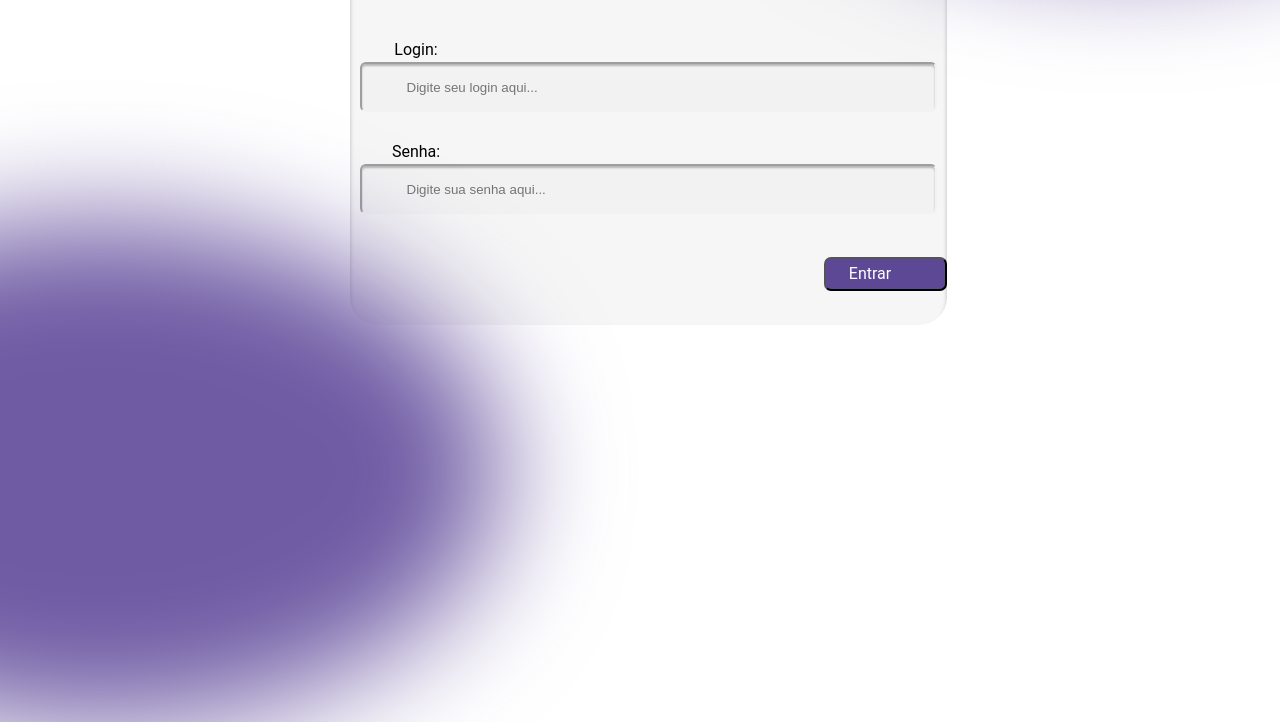
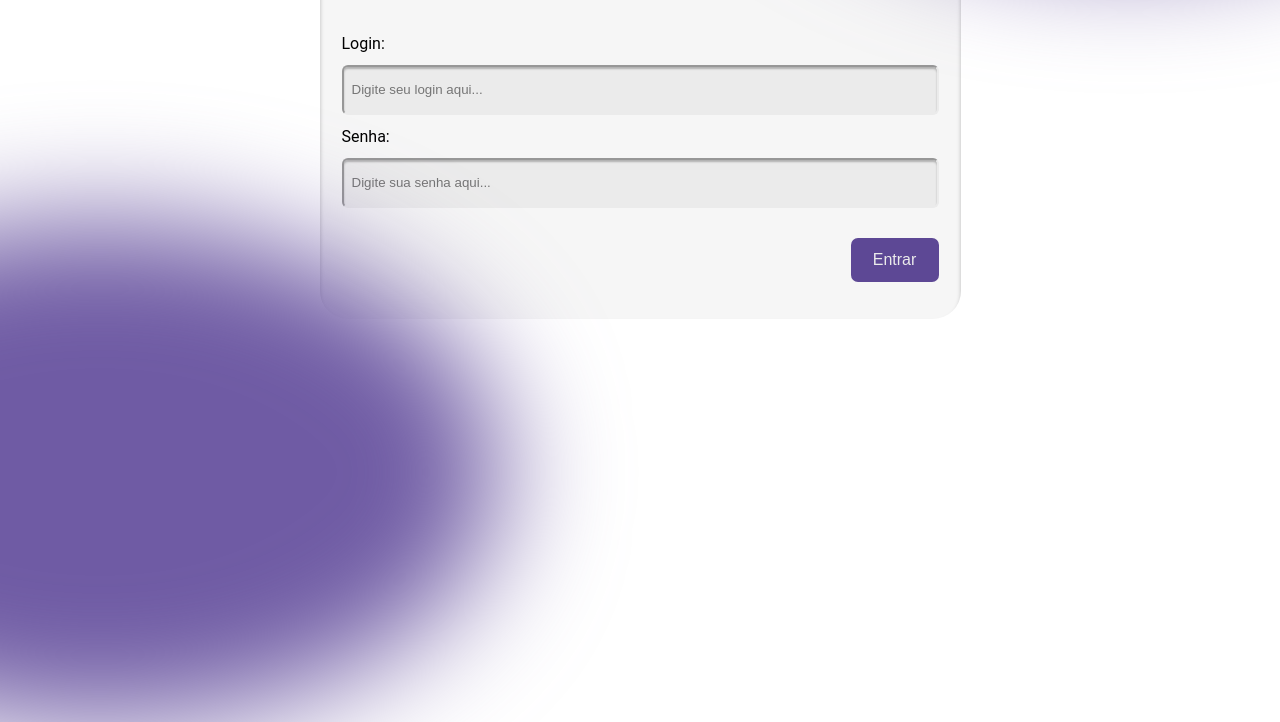
Before and after one commit to ThainaLuzia/OAK, a plain HTML site: page index.html in a window 1280 px wide. Shown: the part 298-1020 px from the top of the page. Drawn offline with Linux system fonts and the light colour scheme.

Commit message:
New: gatinho funcionando

```diff
--- a/css/login.css
+++ b/css/login.css
@@ -10,10 +10,8 @@
 .card-main{
     margin: 0 50px;
     display: flex;
-    align-items: center;
     justify-content: space-around;
-    padding-top: 20px;
-    padding-bottom: 20px;
+   padding: 22px;
     width: 597px;
     height: 390px;
     border-radius: 28px;
@@ -23,7 +21,6 @@
 }
 
 .title-oak > h1 {
-    width: 63px;
     height: 35px;
     color: #5D4895;
     font-family: 'Roboto', sans-serif;
@@ -31,62 +28,9 @@
     font-style: italic;
     font-weight: 700;
     line-height: normal;
+    text-align: center;
 }
 
-
-.textfield> input{
-    background-color: #f2f2f2;
-    width: 526px;
-    height: 44px;
-    flex-shrink: 0;
-    fill: #f2f2f2;
-    border-radius: 6px;
-    box-shadow: 0px 2px 2px 0px rgba(0, 0, 0, 0.25) inset;
-    padding-left: 45px;
-    border-color: #f2f2f2;
-
-}
-.textfield> label{
-    width: 113px;
-    height: 15px;
-    flex-shrink: 0;
-    text-align: center;
-    font-family: 'Roboto', sans-serif;
-
-}
-.textfield{
-    display: flex;
-    flex-direction: column;
-    gap: 7px;
-    padding: 15px;
-
-}
-
-.Button-log {
-    width: 100%;
-    display: flex;
-    justify-content: flex-end;
-    padding: 0 35px;
-
-}
-
-.button-login{
-    width: 122.719px;
-    height: 34.362px;
-    border-radius: 7px;
-    background: #5D4895;
-    color: #fff;
-    font-family: 'Roboto', sans-serif;
-    font-size: 16px;
-    font-style: normal;
-    font-weight: 400;
-    line-height: normal;
-    display: flex;
-    justify-content: space-between;
-    align-items: center;
-    padding-left: 23px;
-
-}
 
 .purple-circle{
     background-color: #6F5BA4;
@@ -106,3 +50,7 @@
     left: -300px;
     bottom: -220px;
 }
+
+.float-right {
+    float: right;
+}
--- a/css/style.css
+++ b/css/style.css
@@ -147,3 +147,16 @@ button {
 .folder-componet:active {
     scale: 0.9;
 }
+
+.empty-message {
+    flex: 1;
+    display: flex;
+    flex-direction: column;
+    justify-content: center;
+    align-items: center;
+    color: #c4c3c3;
+}
+
+.empty-message.hide{
+    display: none;
+}
--- a/index.html
+++ b/index.html
@@ -5,6 +5,8 @@
     <meta http-equiv="X-UA-Compatible" content="IE=edge">
     <meta name="viewport" content="width=device-width, initial-scale=1.0">
     <link rel="stylesheet" href="css/login.css">
+    <link rel="stylesheet" href="css/style.css">
+    <link rel="stylesheet" href="css/modal.css">
     <title>OAK</title>
 </head>
 <body class="login-container">
@@ -16,18 +18,14 @@
                 OAK
             </h1>
         </div>
-        <form action="#">
-            <div class="textfield">
+        <form action="#" class="textfield-container">
                 <label for="login">Login:</label>
                 <input type="text" name="login" id="login" placeholder="Digite seu login aqui...">
-            </div>
-            <div class="textfield">
                 <label for="senha">Senha:</label>
                 <input type="password" name="senha" id="senha" placeholder="Digite sua senha aqui...">
-            </div>
         </form>
-        <div class="Button-log">
-            <button class="button-login" onclick="logar()">Entrar</button>
+        <div>
+            <button class="button-primary float-right" onclick="logar()">Entrar</button>
         </div>
     </div>
     <script>
@@ -37,7 +35,7 @@
 
             if (login == "admin" && senha == "admin") {
                 alert("Sucesso");
-                location.href = "home.html";
+                location.href = "room.html";
             } else {
                 alert('Usuario ou senha incorretos');
             }
--- a/js/room.js
+++ b/js/room.js
@@ -6,6 +6,7 @@ const listaDeSalas = document.querySelector("#room-list");
 const roomName = document.querySelector("#room_name")
 const roomNumber = document.querySelector("#room_number")
 const roomFloor = document.querySelector("#room_floor")
+const emptyMessgeRoom = document.querySelector("#empty-message-room")
 
 const toggleModal = () => {
     modal.classList.toggle("hide");
@@ -29,6 +30,7 @@ function createRoom() {
     createRoomComponent(roomName.value, roomNumber.value, 0, roomFloor.value)
     cleanRoomModalFields()
     toggleModal()
+    emptyMessgeRoom.classList.add("hide")
 }
 
 function cleanRoomModalFields(){
```
Also changed, not shown: room.html (+7 -3 lines), student.html (+1 -1 lines).
